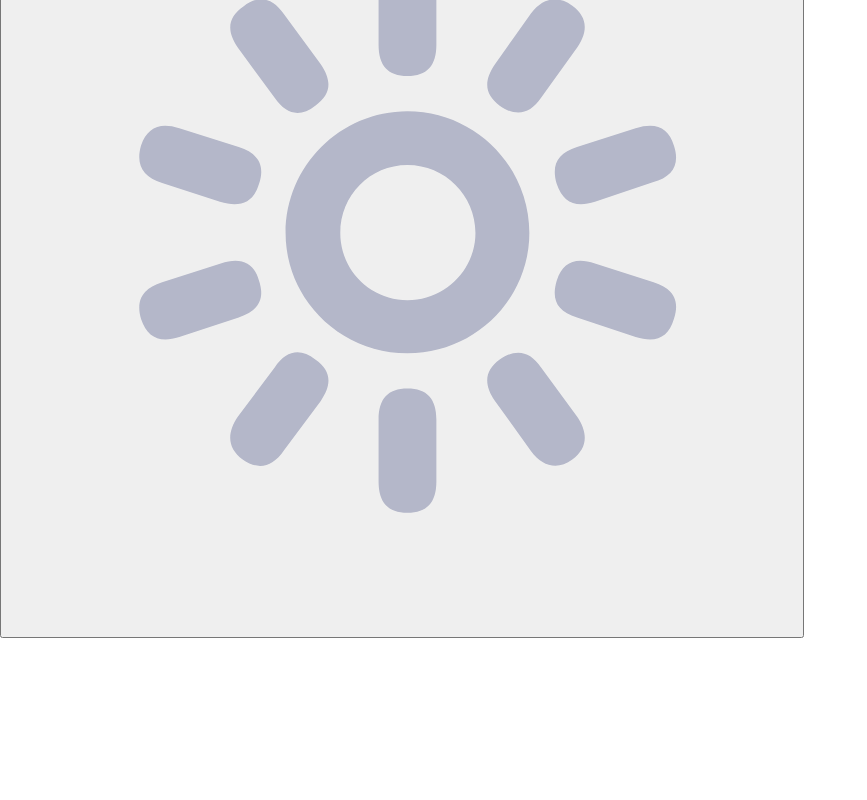
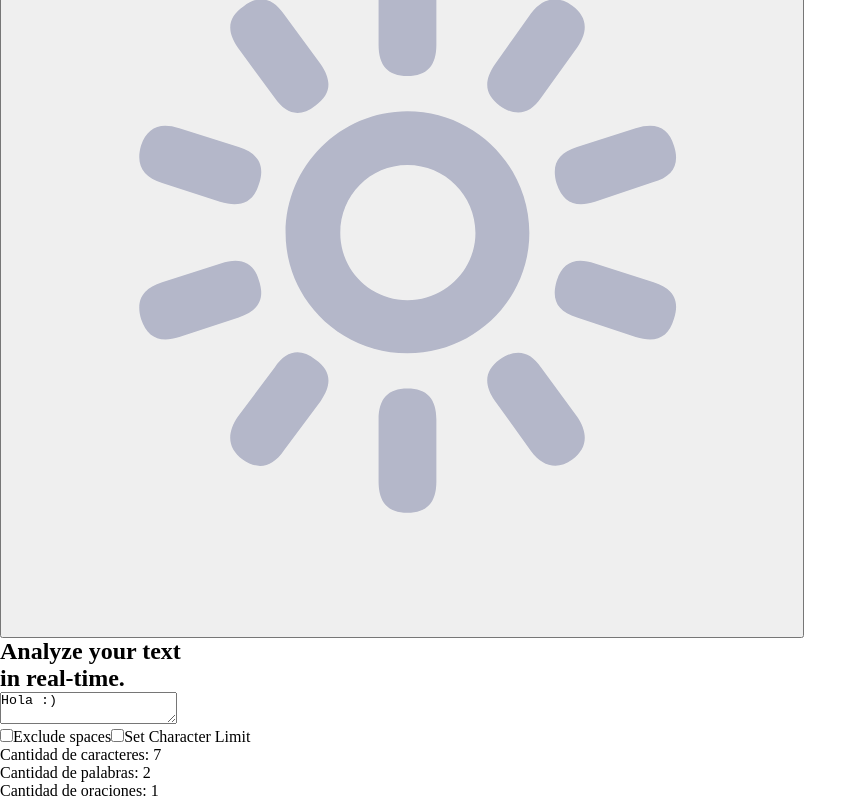
Before and after one commit to Nicolas-Andreis/character-counter-react, a React (Vite) app: page / in a window 1280 px wide. Shown: the part 1234-2034 px from the top of the page, without its empty margins (0-867 px from the left). Before the commit the page ends 1872 px from the top, so only its background shows below. Built offline with nearby package versions, Linux system fonts and the light colour scheme.

Commit message:
add: logica contadores

```diff
--- a/src/App.jsx
+++ b/src/App.jsx
@@ -1,16 +1,102 @@
-
-import './App.css'
-import { Header } from './components/Header/Header'
+import { useState } from "react";
+import "./App.css";
+import { Header } from "./components/Header/Header";
 
 function App() {
+  const [text, setText] = useState("Hola :)");
+  const [excludeSpaces, setExcludeSpaces] = useState(false);
+  const [limitCharacter, setLimitCharacter] = useState(false);
+  const [limitValue, setLimitValue] = useState(300);
+
+  const characters = excludeSpaces
+    ? text.replace(/\s/g, "").length
+    : text.length;
+
+  const handleChangeTextArea = (e) => {
+    setText(e.target.value);
+  };
+
+  const handleLimitChange = (e) => {
+    setLimitValue(Number(e.target.value));
+  };
+
+  const applyLimit = () => {
+    if (limitCharacter) {
+      setText((prevText) => prevText.slice(0, limitValue));
+    }
+  };
+
+  const handleLimitKeyDown = (e) => {
+    if (e.key === "Enter") {
+      applyLimit();
+      e.target.blur();
+    }
+  };
+
+  const words = text.trim() === "" ? 0 : text.trim().split(/\s+/).length
+
+  const sentences = text.trim() === ""
+  ? 0
+  : text
+      .split(/[.!?]+/)
+      .filter(item => item.trim() !== "")
+      .length;
+
 
   return (
     <>
       <main>
-        <Header/>
+        <Header />
+
+        <h2>
+          Analyze your text <br />
+          in real-time.
+        </h2>
+
+        <textarea
+          placeholder="Escribe tu texto..."
+          value={text}
+          onChange={handleChangeTextArea}
+          maxLength={limitCharacter ? limitValue : undefined}
+        />
+
+        <div>
+          <label>
+            <input
+              type="checkbox"
+              checked={excludeSpaces}
+              onChange={() => setExcludeSpaces(!excludeSpaces)}
+            />
+            Exclude spaces
+          </label>
+
+          <label>
+            <input
+              type="checkbox"
+              checked={limitCharacter}
+              onChange={() => setLimitCharacter(!limitCharacter)}
+            />
+            Set Character Limit
+          </label>
+
+          {limitCharacter && (
+            <input
+              type="number"
+              min={1}
+              value={limitValue}
+              onChange={handleLimitChange}
+              onBlur={applyLimit}
+              onKeyDown={handleLimitKeyDown}
+            />
+          )}
+        </div>
+
+        <p>Cantidad de caracteres: {characters}</p>
+        <p>Cantidad de palabras: {words}</p>
+        <p>Cantidad de oraciones: {sentences}</p>
       </main>
     </>
-  )
+  );
 }
 
-export { App }
+export { App };
--- a/src/components/Header/Header.jsx
+++ b/src/components/Header/Header.jsx
@@ -1,5 +1,6 @@
 import logo from '../../assets/logo/logo.png'
 import light from '../../assets/icons/light.svg'
+import './Header.css'
 
 const Header = () => {
   return (
```
